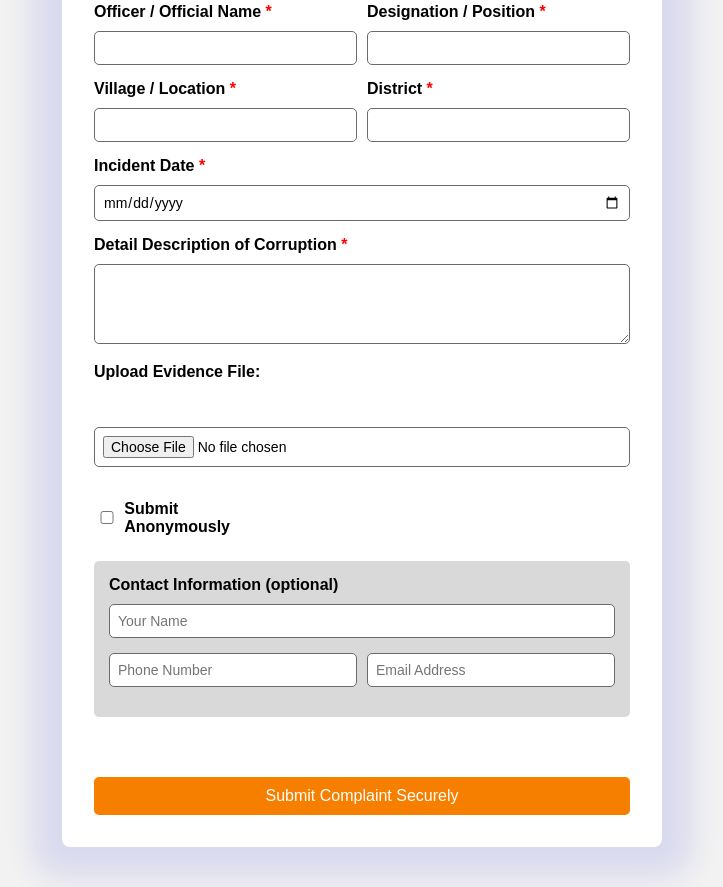
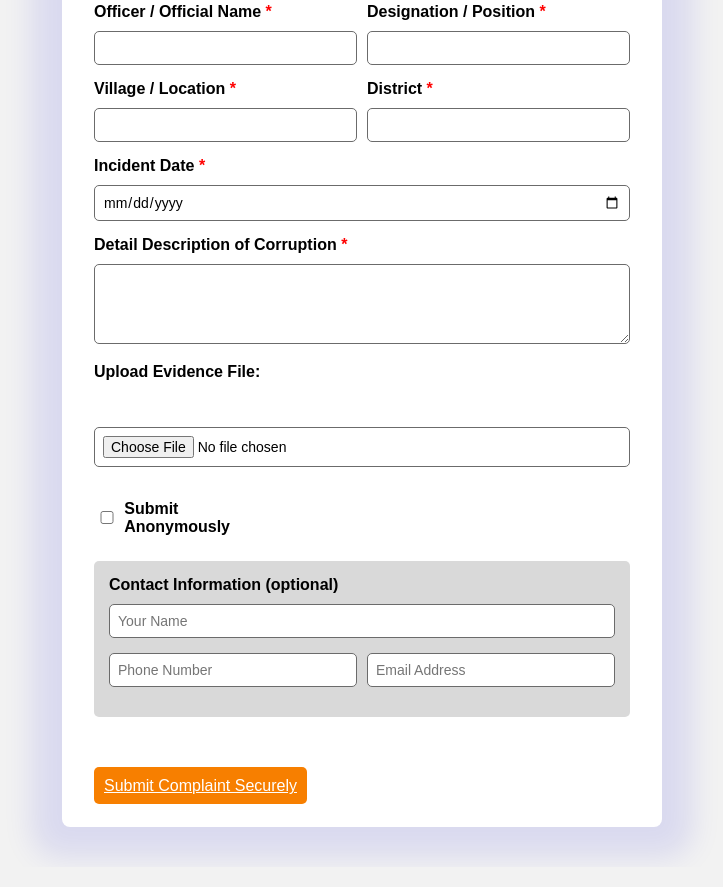
Before and after one commit to kaviyarasan08022008/village_voices, a plain HTML site: page pages/filecomplaint.html in a window 1280 px wide. Shown: the part 295-1182 px from the top of the page, without its empty margins (278-1001 px from the left). Drawn offline with Linux system fonts and the light colour scheme.

Commit message:
simpley changes

```diff
--- a/css_styles/filecomplaint.css
+++ b/css_styles/filecomplaint.css
@@ -1,7 +1,7 @@
     * {
-      padding:0;
+      padding: 0;
       box-sizing: border-box;
-      font-family:Arial, Helvetica, sans-serif;
+      font-family: Arial, Helvetica, sans-serif;
     }
 
     body {
@@ -16,7 +16,7 @@
       background-color: #fff;
       width: 600px;
       border-radius: 8px;
-      box-shadow:0px 0px 30px 30px rgba(2, 2, 220, 0.1);
+      box-shadow: 0px 0px 30px 30px rgba(2, 2, 220, 0.1);
       overflow: hidden;
     }
 
@@ -47,7 +47,9 @@
       margin-bottom: 10px;
     }
 
-    input, select, textarea {
+    input,
+    select,
+    textarea {
       width: 100%;
       padding: 8px;
       margin-bottom: 15px;
@@ -84,7 +86,15 @@
       margin-bottom: 60px;
     }
 
-    button {
+    span {
+      color: red;
+    }
+
+    .submit {
+      margin-right: 400px;
+    }
+
+    .file {
       width: 100%;
       background-color: #f77f00;
       color: white;
@@ -95,12 +105,7 @@
       cursor: pointer;
     }
 
-    button:hover {
+    .file:hover {
       background-color: #e96b00;
+
     }
-    span{
-        color: red;
-    }
-    .submit{
-        margin-right: 400px;
-    }
--- a/pages/filecomplaint.html
+++ b/pages/filecomplaint.html
@@ -1,5 +1,6 @@
 <!DOCTYPE html>
 <html lang="en">
+
 <head>
   <meta charset="UTF-8">
   <meta name="viewport" content="width=device-width, initial-scale=1.0">
@@ -7,6 +8,7 @@
   <link rel="stylesheet" href="../css_styles/filecomplaint.css">
   <link rel="shortcut icon" href="../asset/android-chrome-512x512.png" type="image/x-icon">
 </head>
+
 <body>
 
   <div class="container">
@@ -80,10 +82,10 @@
             <input type="email" placeholder="Email Address">
           </div>
         </div>
-
-      <button type="submit">Submit Complaint Securely</button>
+        <a href="./tracking.html" class="file"> Submit Complaint Securely</a>
       </form>
   </div>
 
 </body>
+
 </html>
```
Also changed, not shown: index.html (+2 -1 lines), pages/contact.html (+17 -4 lines). Lines whose indentation alone changed are shown as unchanged.
